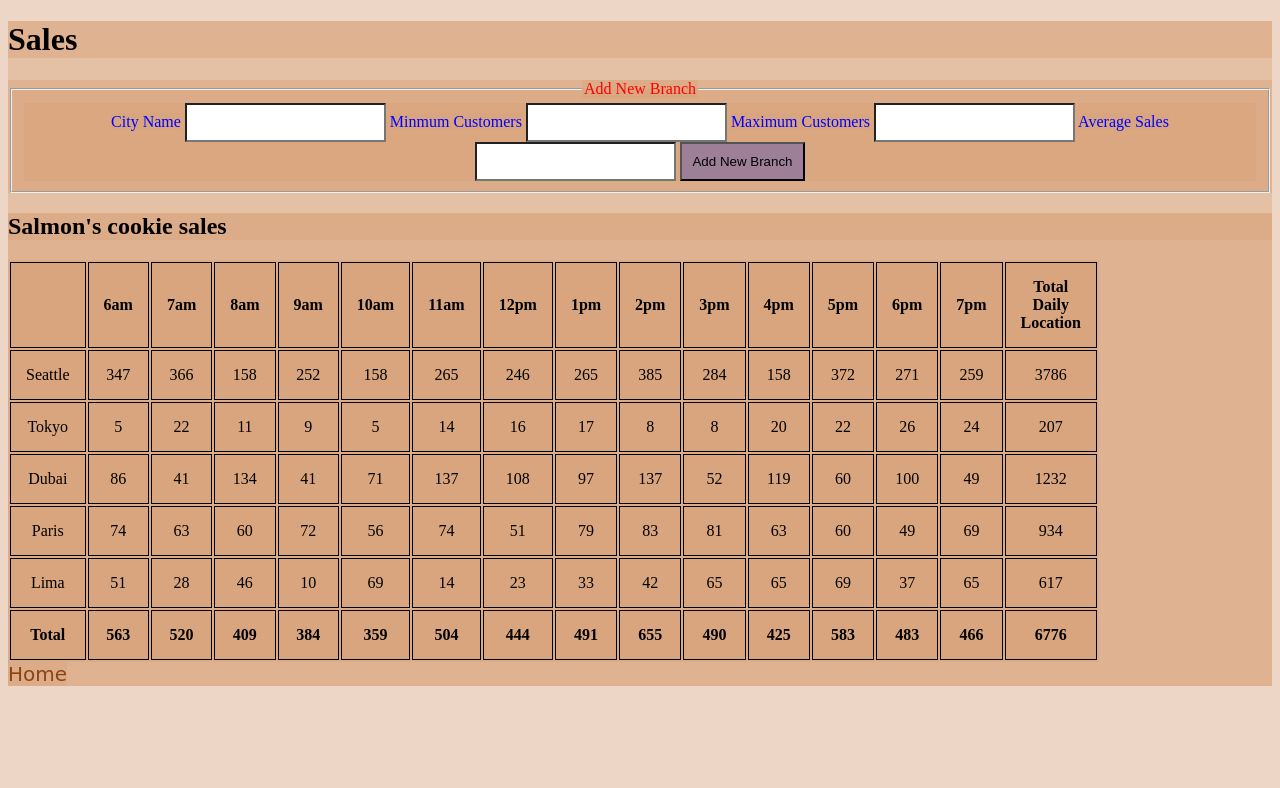
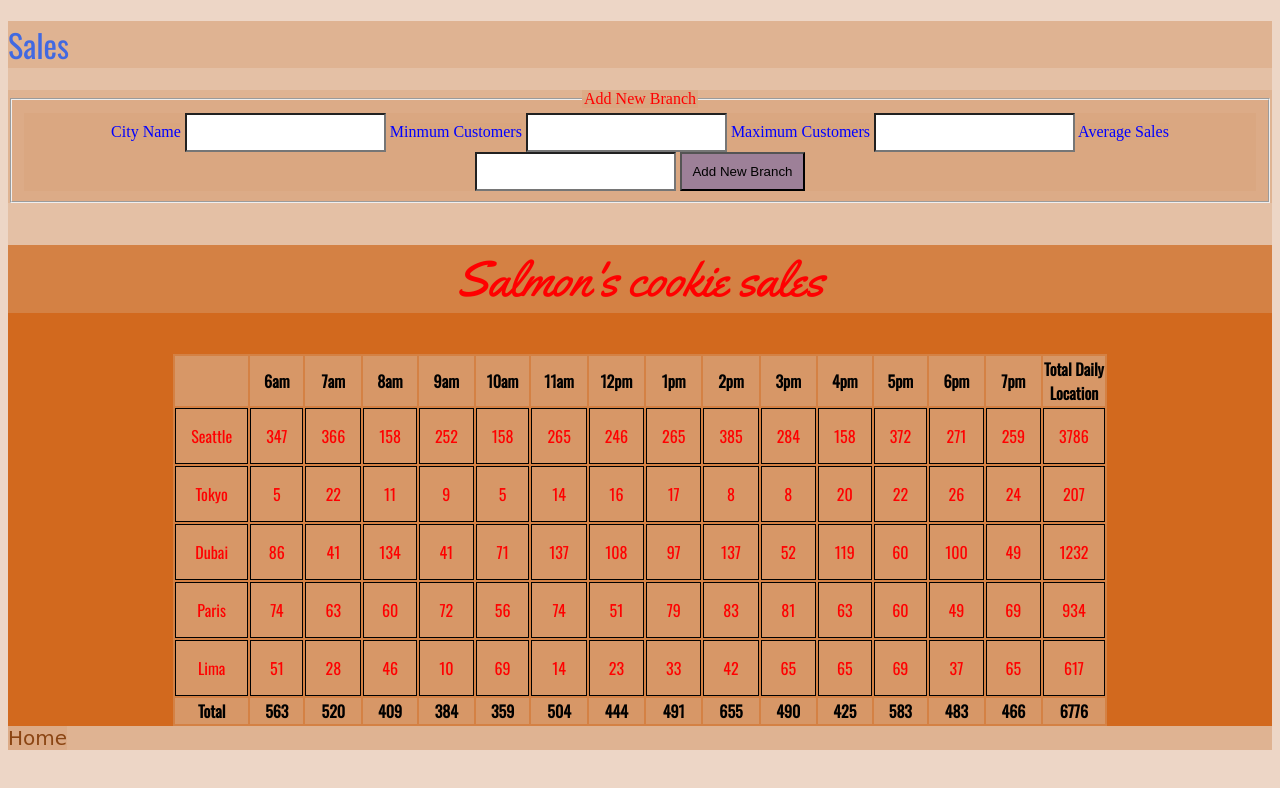
Before and after one commit to Yazandar/cookie-stand, a plain HTML site: page sales.html in a window 1280 px wide. Drawn offline with nearby package versions, Linux system fonts and the light colour scheme; a web font is replaced by a local one.

Commit message:
stayling and final touches

```diff
--- a/CSS/style.css
+++ b/CSS/style.css
@@ -1,5 +1,6 @@
 @import url('https://fonts.googleapis.com/css2?family=Zen+Dots&display=swap');
-
+@import url('https://fonts.googleapis.com/css2?family=Oswald&display=swap');
+@import url('https://fonts.googleapis.com/css2?family=Yellowtail&display=swap');
 * {
     background-color: rgba(214, 160, 121, 0.425);
 }
@@ -16,12 +17,19 @@ a{
 }
 
 
-td,tr,th{
+td,tr{
   border: 1px  solid black;
     padding: 15px;
     width: 7px;
     text-align: center;
+    font-family: 'Oswald', sans-serif;
+    font-style: normal;
+    font-weight: 400;
+    color: red;
 
+}
+th{
+    color: black;
 }
 
 label {
@@ -36,3 +44,37 @@ input {
     background-color: white;
     padding: 10px;
 }
+
+h1 {
+    font-family: 'Oswald', sans-serif;
+    font-style: normal;
+    font-weight: 400;
+    color: royalblue;
+}
+
+main {
+    background-color: chocolate;
+    text-align: center;
+}
+
+#Datatable {
+    text-align: center;
+    margin: auto;
+}
+
+ul  {
+    list-style-type: none;
+    font-family: 'Oswald', sans-serif;
+    font-style: normal;
+    font-weight: 400;
+    border: 2px solid black;
+    padding-bottom: 20px;
+}
+
+h2 {
+    font-family: 'Yellowtail', cursive;
+    font-style: normal;
+    font-weight: 400;
+    font-size: 50px;
+    color: red;
+}
--- a/sales.html
+++ b/sales.html
@@ -34,7 +34,7 @@
     </header>
     <main>
         <h2>Salmon's cookie sales </h2>
-        <div id="salesData"></div>
+        <div class="salesTable"></div>
         <table id="Datatable"></table>
 
     </main>
```
